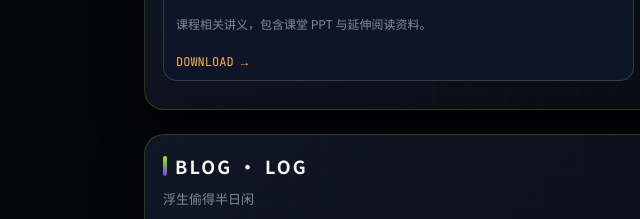
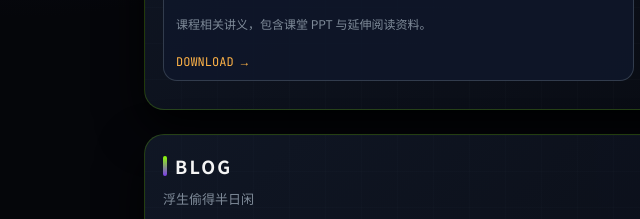
Before and after one commit to xinchenstar/xinchenstar.github.io, a plain HTML site: page index.html in a window 1280 px wide. Shown: the part 792-1011 px from the top of the page, 0-640 px from the left. Drawn offline with Linux system fonts and the light colour scheme.

Commit message:
Update index.html

```diff
--- a/index.html
+++ b/index.html
@@ -108,7 +108,7 @@
 
     <!-- Blog 列表 -->
     <section class="section-panel" id="blog">
-      <h2 class="section-title">Blog · LOG</h2>
+      <h2 class="section-title">Blog</h2>
       <p class="section-desc">
         浮生偷得半日闲
       </p>
```
